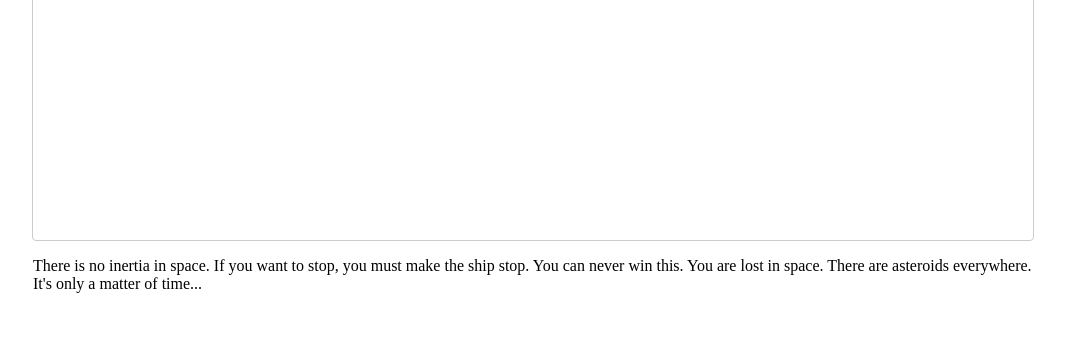
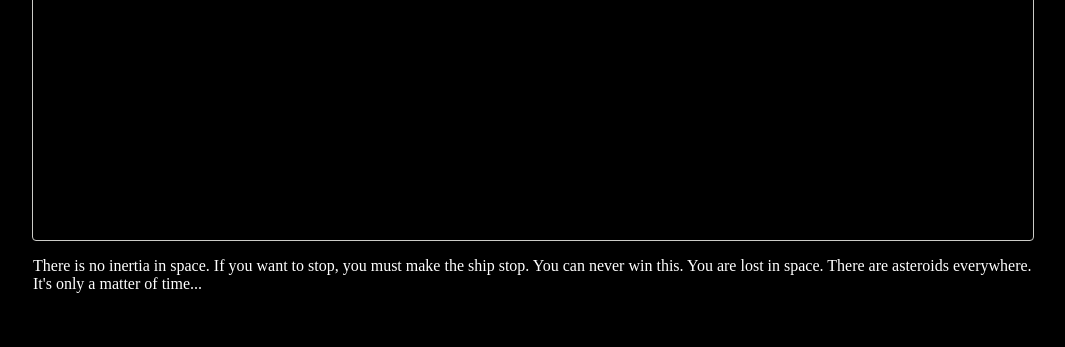
Before and after one commit to AaronCCWong/Asteroids, a plain HTML site: page index.html in a window 1280 px wide. Shown: the part 453-800 px from the top of the page, without its empty margins (107-1172 px from the left). Drawn offline with nearby package versions, Linux system fonts and the light colour scheme.

Commit message:
Change background color of body to black.

```diff
--- a/css/app.css
+++ b/css/app.css
@@ -7,6 +7,11 @@ html, body, h1 {
   font: inherit;
   box-sizing: inherit;
   text-decoration: inherit;
+}
+
+body {
+  background-color: #000;
+  color: #fff;
 }
 
 .group:after {
```
